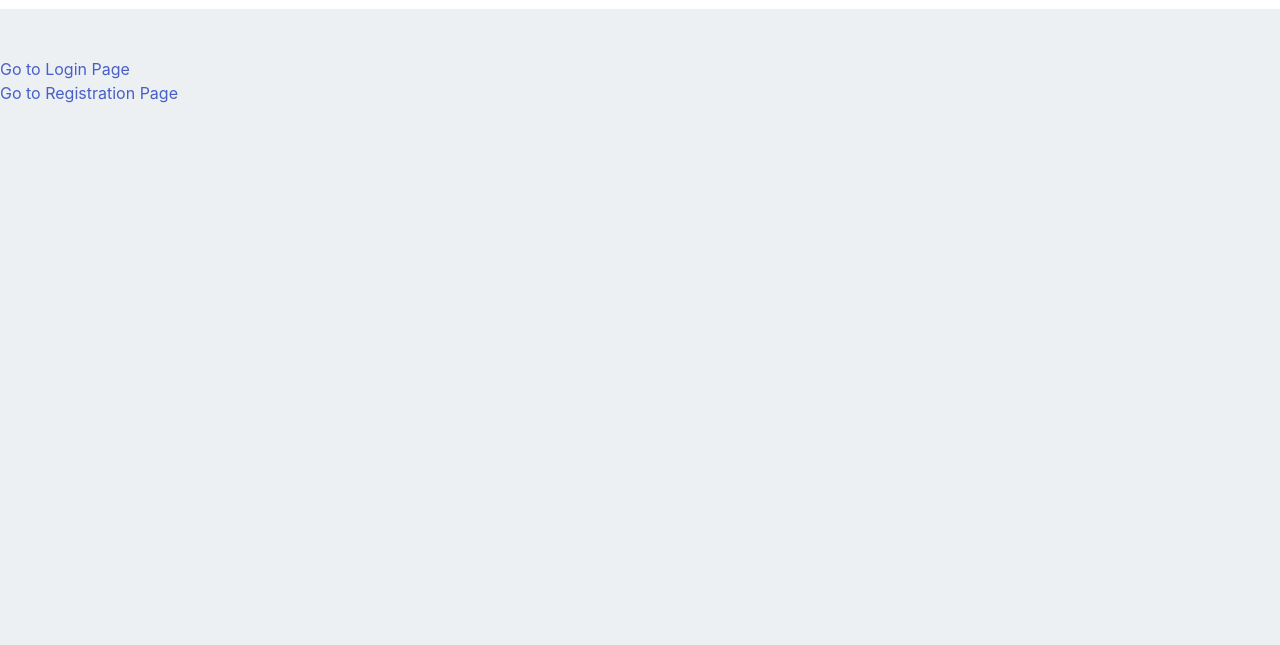
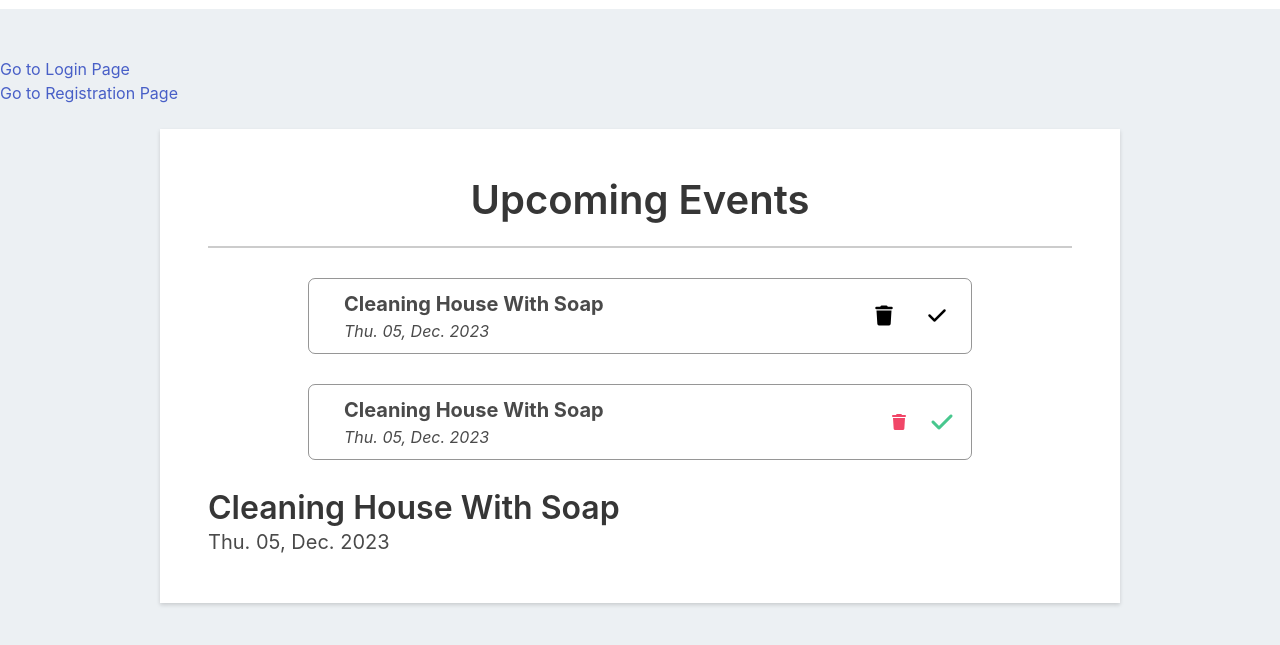
Before and after one commit to yayolande/todo-web-app, a plain HTML site: page index.html in a window 1280 px wide. Shown: the part 67-712 px from the top of the page. Drawn offline with nearby package versions, Linux system fonts and the light colour scheme.

Commit message:
feat (UI): Design ToDo component UI
This one took a lot of time because I had to learn Figma and then design it on there, before I could implement it.

Moreover, while design the icon button, I first used a normal icon and then added interactivity on it. However I was more and more recreating the functionality of button. From this conclusion, I scraped the whole thing and used a button as the parent of the icon (button.button span.icon)

At the end, that was the best decision since implementing all the functionalities of a button is time consuming and require good knowledge of design, something I lack thoroughly.

```diff
--- a/index.html
+++ b/index.html
@@ -17,6 +17,74 @@
 
   navbar {
     border-bottom: solid 1px #E1E4F1;
+  }
+
+  .box-shadow {
+    box-shadow: 0px 2px 4px rgba(0, 0, 0, 0.15);
+  }
+
+  hr {
+    background-color: #ccc;
+  }
+
+  .todo-task.completed {
+    // color: #ccc !important;
+    // border-color: #ddd !important;
+    opacity: .4;
+  }
+
+  .todo-task {
+    border: 1px solid rgba(0, 0, 0, 0.41);
+    border-radius: 7px;
+    padding: 10px 35px;
+    padding-right: 10px;
+    margin: 30px 100px;
+    display: flex;
+    align-items: center;
+  }
+
+  .todo-content {
+    flex: 1;
+  }
+
+  .todo-right {
+    // display: none
+  }
+
+  .todo-task:hover .todo-right {
+    display: block;
+  }
+
+  .todo-right>button {
+    margin-left: 5px;
+    background-color: inherit;
+    border: 0;
+  }
+
+  .todo-right>button.trash:hover {
+    background-color: #FFDCDC;
+  }
+
+  .todo-right>button.trash:active {
+    box-shadow: 1px 2px 4px #FFDCDC;
+  }
+
+  .todo-right>button.completed:hover {
+    background-color: #DCEFDC;
+  }
+
+  .todo-right>button.completed:active {
+    box-shadow: 1px 2px 4px #DCEFDC;
+  }
+
+
+  .todo-title {
+    font-size: 20px;
+    font-weight: 700;
+  }
+
+  .todo-subtitle {
+    font-style: italic;
   }
 </style>
 
@@ -46,6 +114,54 @@
   <br>
   <router-link to='/register'>Go to Registration Page</router-link>
 </p>
+
+<div class='container is-max-desktop has-background-white box-shadow'>
+  <div class='section'>
+    <h1 class='title is-2 has-text-centered'>Upcoming Events</h1>
+    <hr>
+
+    <div class='todo-task'>
+      <div class='todo-content'>
+        <p class='todo-title'>Cleaning House With Soap</p>
+        <p class='todo-subtitle'>Thu. 05, Dec. 2023</p>
+      </div>
+      <div class='todo-right'>
+        <button class='icon is-large trash'>
+          <i class='fa fa-trash fa-xl'></i>
+        </button>
+        <button class='icon is-large completed'>
+          <i class='fa fa-check fa-xl'></i>
+        </button>
+      </div>
+    </div>
+
+    <div class='todo-task'>
+      <div class='todo-content'>
+        <p class='todo-title'>Cleaning House With Soap</p>
+        <p class='todo-subtitle'>Thu. 05, Dec. 2023</p>
+      </div>
+      <div class='todo-right'>
+        <button class='button is-outlined is-danger'>
+          <span class='icon'>
+            <i class='fa fa-trash'></i>
+          </span>
+        </button>
+        <button class='button is-outlined is-success'>
+          <span class='icon is-large'>
+            <i class='fa fa-check fa-xl'></i>
+          </span>
+        </button>
+      </div>
+    </div>
+
+    <div class='media'>
+      <div class='media-content'>
+        <h2 class='title'>Cleaning House With Soap</h2>
+        <h3 class='subtitle'>Thu. 05, Dec. 2023</h3>
+      </div>
+    </div>
+  </div>
+</div>
 
 <router-view></router-view>
 
```
Also changed, not shown: assets/img/figma_web_design.png (added).
